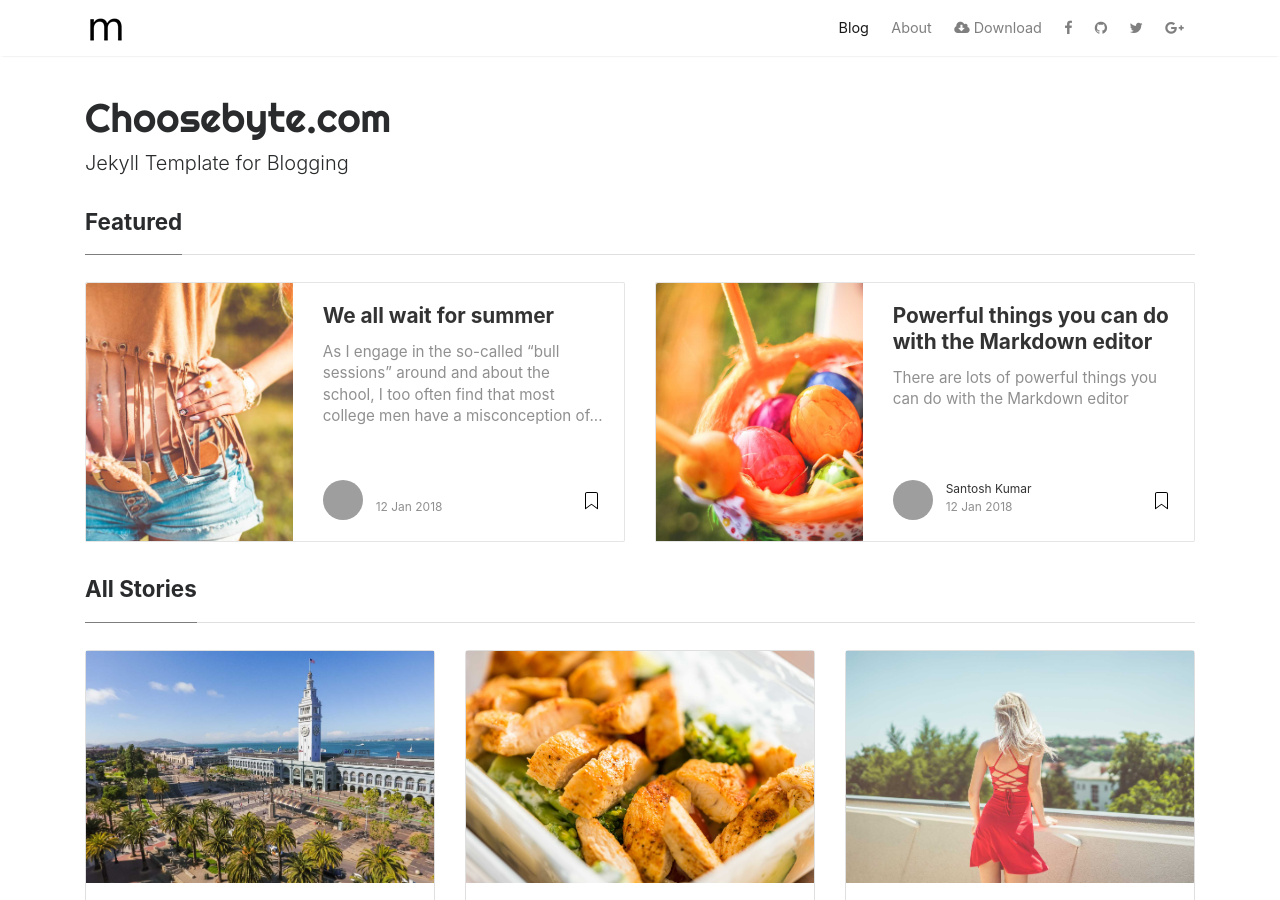
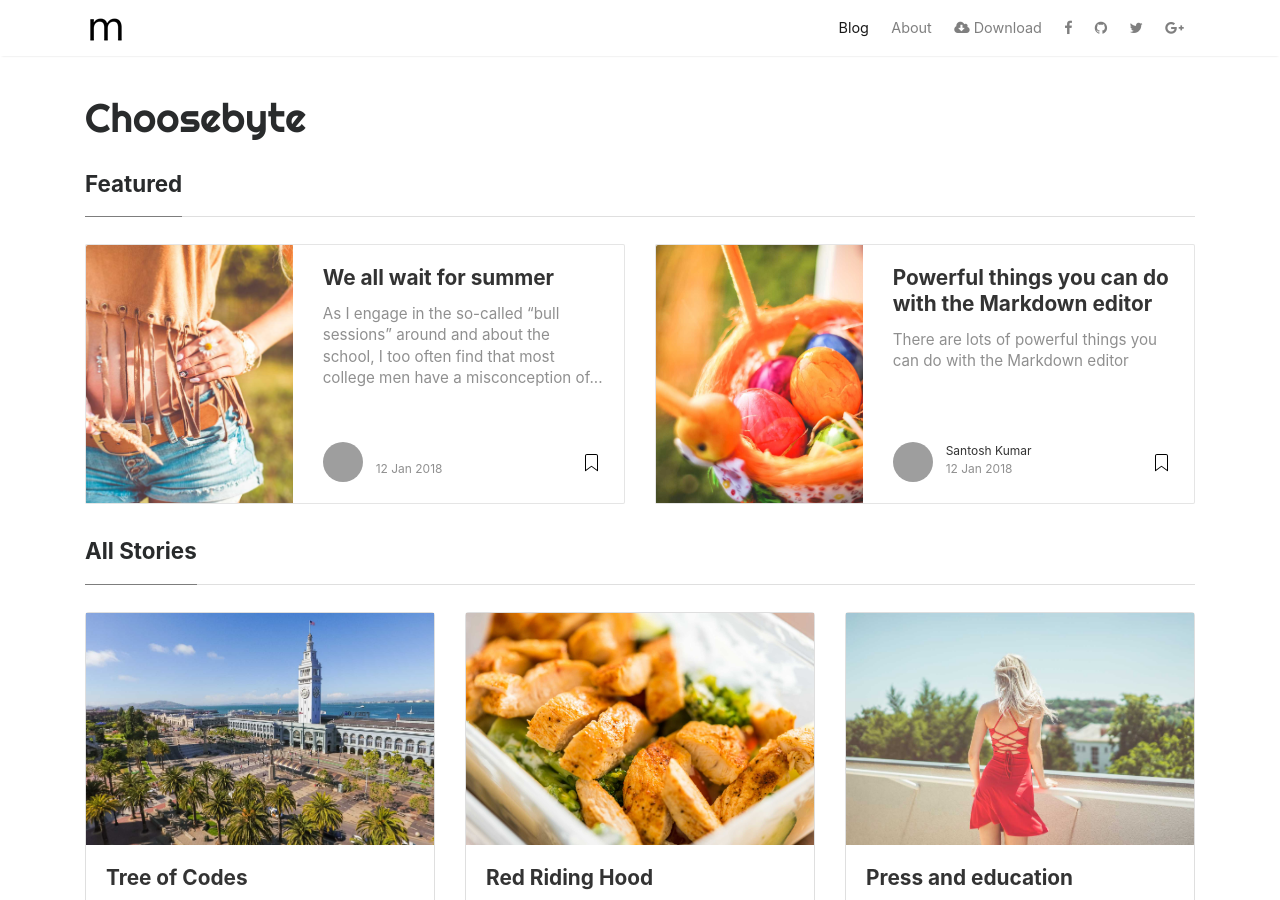
Before and after one commit to santoshkumar-io/choosebyte, a Jekyll site: the page built from index.html, in a window 1280 px wide and 900 px high. Built offline with Jekyll 4.4.1, drawn with Linux system fonts in a browser that asks for light colours; the list of posts is cut into pages by our own code; comment, search, counter and statistics services are not loaded; some of the changed text lies outside the part shown; grey boxes are pictures that could not be loaded.

Commit message:
Update config.yml for choosebyte

```diff
--- a/_config.yml
+++ b/_config.yml
@@ -1,6 +1,6 @@
 # Site
-name: Choosebyte.com
-description: Jekyll Template for Blogging
+name: Choosebyte
+#description: Jekyll Template for Blogging
 meta_description: "Santosh Kumar's Blog"
 logo: 'assets/images/logo.png'
 favicon: 'assets/images/logo.png'
```
